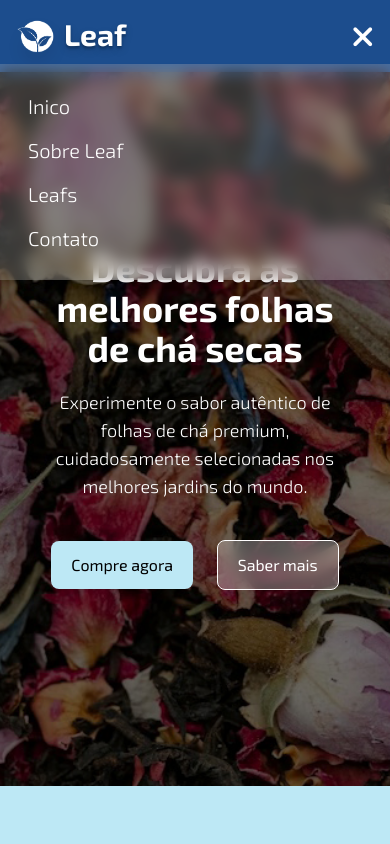
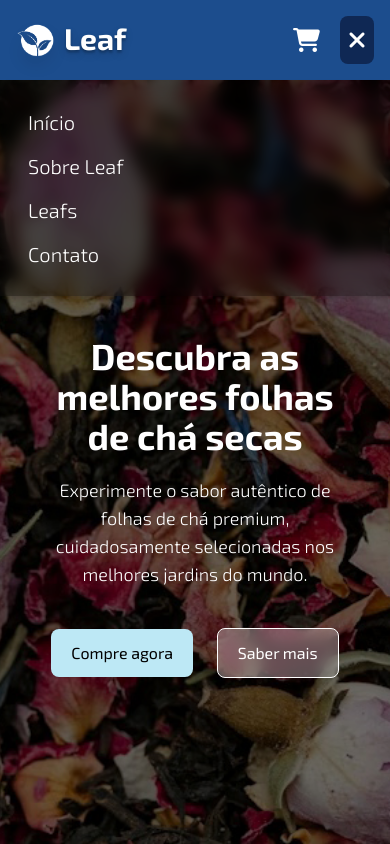
Before and after one commit to sumanbiswasdev/leaf, a website: page index.html in a window 390 px wide. Both pictures are taken after a click on the button 360 px from the left and 36 px from the top of the page. Shown: the top 844 px of the page. Drawn offline with Linux system fonts and the light colour scheme.

Commit message:
navbar foi atualizado e cart icon tambem foi adicionado

```diff
--- a/index.html
+++ b/index.html
@@ -15,48 +15,51 @@
     />
   </head>
   <body class="font-leaf">
+
     <nav class="bg-leaf1 shadow-md lg:sticky lg:top-0 lg:z-50">
+
       <div class="container mx-auto">
         <div class="p-4 lg:p-0 flex justify-between items-center">
+
           <!-- logo -->
-          <a
-            href="#"
-            class="flex gap-2 transition duration-700 ease-in-out hover:scale-110"
-          >
-            <img class="w-10 drop-shadow-xl" src="/logo/logo.png" alt="logo" />
-            <h1
-              class="text-3xl text-shadow-lg/15 shadow-black text-white font-bold cursor-pointer text-shadow-xl"
-            >
-              Leaf
-            </h1>
+          <a href="#" class="flex gap-2 transition duration-700 ease-in-out hover:scale-110">
+            <img class="w-10 drop-shadow-xl" src="/logo/logo.png" alt="logo"/>
+            <h1 class="text-3xl text-shadow-lg/15 shadow-black text-white font-bold cursor-pointer text-shadow-xl">Leaf</h1>
           </a>
 
-          <!-- hamburger menu / close button -->
+          <!-- Right side icons (only on mobile & tablet) -->
 
-          <button
-            id="menuBtn"
-            class="cursor-pointer lg:hidden text-white text-3xl"
-          >
-            <i class="fa-solid fa-bars"></i>
-          </button>
+          <div class="flex items-center gap-5 lg:hidden">
+
+            <!-- cart icon -->
+              <i class="fa-solid fa-cart-shopping text-2xl text-white cursor-pointer"></i>
+
+            <!-- Hamburger Button -->
+             <button id="menu-btn" class="text-2xl text-white cursor-pointer bg-leaf2 p-2 rounded-lg">
+                <i class="fa-solid fa-bars-staggered"></i> <!-- default icon -->
+             </button>
+
+
+
+          </div>
 
           <!-- menu-items -->
           <ul
             id="menu"
-            class="hidden backdrop-blur-sm bg-white/20 lg:bg-leaf1 lg:space-y-0 flex-col absolute w-full p-5 left-0 top-16 gap-6 shadow-md lg:flex lg:flex-row lg:mx-auto lg:w-auto lg:static lg:shadow-none"
+            class="hidden backdrop-blur-sm bg-black/30 lg:bg-leaf1 lg:space-y-0 flex-col absolute w-full p-5 left-0 top-20 gap-6 shadow-md lg:flex lg:flex-row lg:mx-auto lg:w-auto lg:static lg:shadow-none"
           >
             <li
-              class="cursor-pointer hover:border-bottom hover:border-b-[0.1rem] hover:bg-leaf1 lg:hover:bg-leaf1 lg:hover:border-white p-2 lg:bg-none lg:p-0"
+              class="cursor-pointer hover:border-bottom hover:border-b-[0.1rem] hover:bg-leaf2/65 lg:hover:bg-leaf1 hover:border-white p-2 lg:bg-none lg:p-0"
             >
               <a
                 href="#"
                 class="hover:duration-150 hover:transition-all hover:ease-in-out text-white hover:text-leaf3 lg:text-white text-xl lg:text-lg lg:hover:text-leaf3 cursor-pointer font-light"
-                >Inico</a
+                >Início</a
               >
             </li>
 
             <li
-              class="cursor-pointer hover:border-bottom hover:border-b-[0.1rem] hover:bg-leaf1 lg:hover:bg-leaf1 lg:hover:border-white p-2 lg:bg-none lg:p-0"
+              class="cursor-pointer hover:border-bottom hover:border-b-[0.1rem] hover:bg-leaf2/65 lg:hover:bg-leaf1 hover:border-white p-2 lg:bg-none lg:p-0"
             >
               <a
                 href="#"
@@ -66,7 +69,7 @@
             </li>
 
             <li
-              class="cursor-pointer hover:border-bottom hover:border-b-[0.1rem] hover:bg-leaf1 lg:hover:bg-leaf1 lg:hover:border-white p-2 lg:bg-none lg:p-0"
+              class="cursor-pointer hover:border-bottom hover:border-b-[0.1rem] hover:bg-leaf2/65 lg:hover:bg-leaf1 hover:border-white p-2 lg:bg-none lg:p-0"
             >
               <a
                 href="#"
@@ -76,7 +79,7 @@
             </li>
 
             <li
-              class="cursor-pointer hover:border-bottom hover:border-b-[0.1rem] hover:bg-leaf1 lg:hover:bg-leaf1 lg:hover:border-white p-2 lg:bg-none lg:p-0"
+              class="cursor-pointer hover:border-bottom hover:border-b-[0.1rem] hover:bg-leaf2/65 lg:hover:bg-leaf1 hover:border-white p-2 lg:bg-none lg:p-0"
             >
               <a
                 href="#"
@@ -93,16 +96,10 @@
 
     <main>
       <section
-        class="py-44 md:py-64 lg:py-64"
-        style="
-          background-image: url(/bg/bg_2.jpg);
-          background-position: center;
-          background-size: cover;
-          background-repeat: no-repeat;
-          background-attachment: fixed;
-        "
-      >
-        <div class="mx-auto w-[300px] md:w-[500px] lg:w-[780px]">
+        class="py-44 md:py-64 lg:py-64" style="background-image: url(/bg/bg_2.jpg); background-position: center;
+          background-size: cover; background-repeat: no-repeat; background-attachment: fixed;">
+
+        <div class="mx-auto w-[300px] md:w-[500px] lg:w-[780px] mt-20 md:mt-5 lg:mt-0">
           <h1
             class="text-white text-center text-4xl md:text-6xl lg:text-7xl font-leaf font-bold"
           >
@@ -843,7 +840,7 @@
 
                   <a href="#" class="hover:duration-150 hover:transition-all
                  hover:ease-in-out text-white hover:text-leaf3 lg:text-white text-sm lg:hover:text-leaf3
-                 cursor-pointer font-light ">Inico</a>
+                 cursor-pointer font-light ">Início</a>
 
 
 
@@ -893,7 +890,7 @@
 
                   <a href="#" class="hover:duration-150 hover:transition-all
                  hover:ease-in-out text-white hover:text-leaf3 lg:text-white text-sm lg:hover:text-leaf3
-                 cursor-pointer font-light">Devoluções</a>
+                 cursor-pointer font-light">Perguntas frequentes</a>
 
 
 
--- a/js/script.js
+++ b/js/script.js
@@ -1,16 +1,14 @@
-const menuBtn = document.getElementById('menuBtn')
+const menuBtn = document.getElementById('menu-btn')
 const menu = document.getElementById('menu')
 
 menuBtn.addEventListener('click', () => {
     menu.classList.toggle('hidden')
 
     if(menu.classList.contains('hidden')){
+        menuBtn.innerHTML = '<i class="fa-solid fa-bars-staggered">'
 
-        menuBtn.innerHTML = '<i class="fa-solid fa-bars"></i>'
     }
-    else{
-
+    else(
         menuBtn.innerHTML = '<i class="fa-solid fa-xmark"></i>'
-    }
-
+    )
 })
```
Also changed, not shown: src/style.css.
